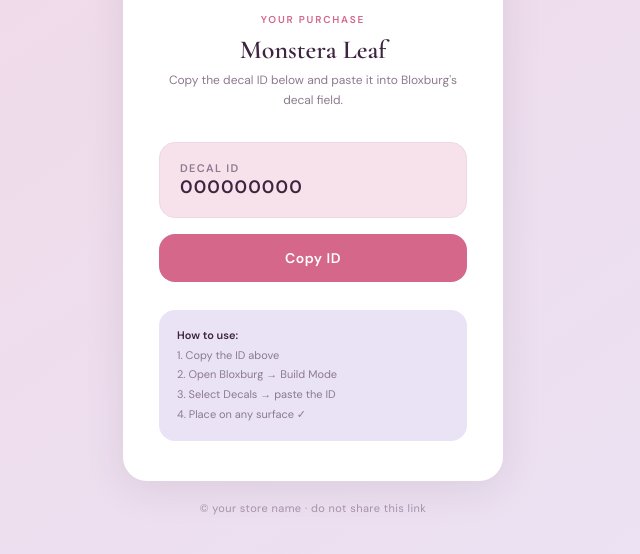
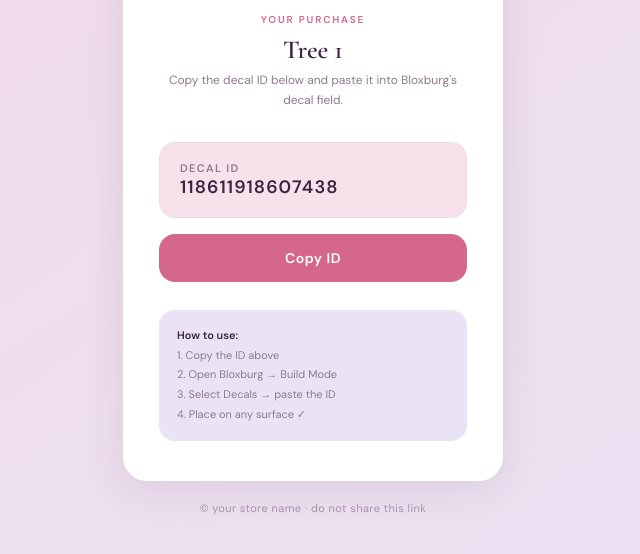
Before and after one commit to Chyuii/ChyuiiBloxburgDecals-Tree1, a plain HTML site: page index.html in a window 1280 px wide. Shown: the part 192-746 px from the top of the page, without its empty margins (327-967 px from the left). Drawn offline with nearby package versions, Linux system fonts and the light colour scheme.

Commit message:
Update decal name and ID in index.html

```diff
--- a/index.html
+++ b/index.html
@@ -185,14 +185,14 @@
     <p class="eyebrow">Your Purchase</p>
 
     <!-- CHANGE THIS: decal name -->
-    <h1>Monstera Leaf</h1>
+    <h1>Tree 1</h1>
     <p class="subtitle">Copy the decal ID below and paste it into Bloxburg's decal field.</p>
 
     <div class="code-box">
       <div>
         <p class="code-label">Decal ID</p>
         <!-- CHANGE THIS: the actual decal ID -->
-        <p class="code-value" id="decal-id">000000000</p>
+        <p class="code-value" id="decal-id">118611918607438</p>
       </div>
     </div>
 
```
